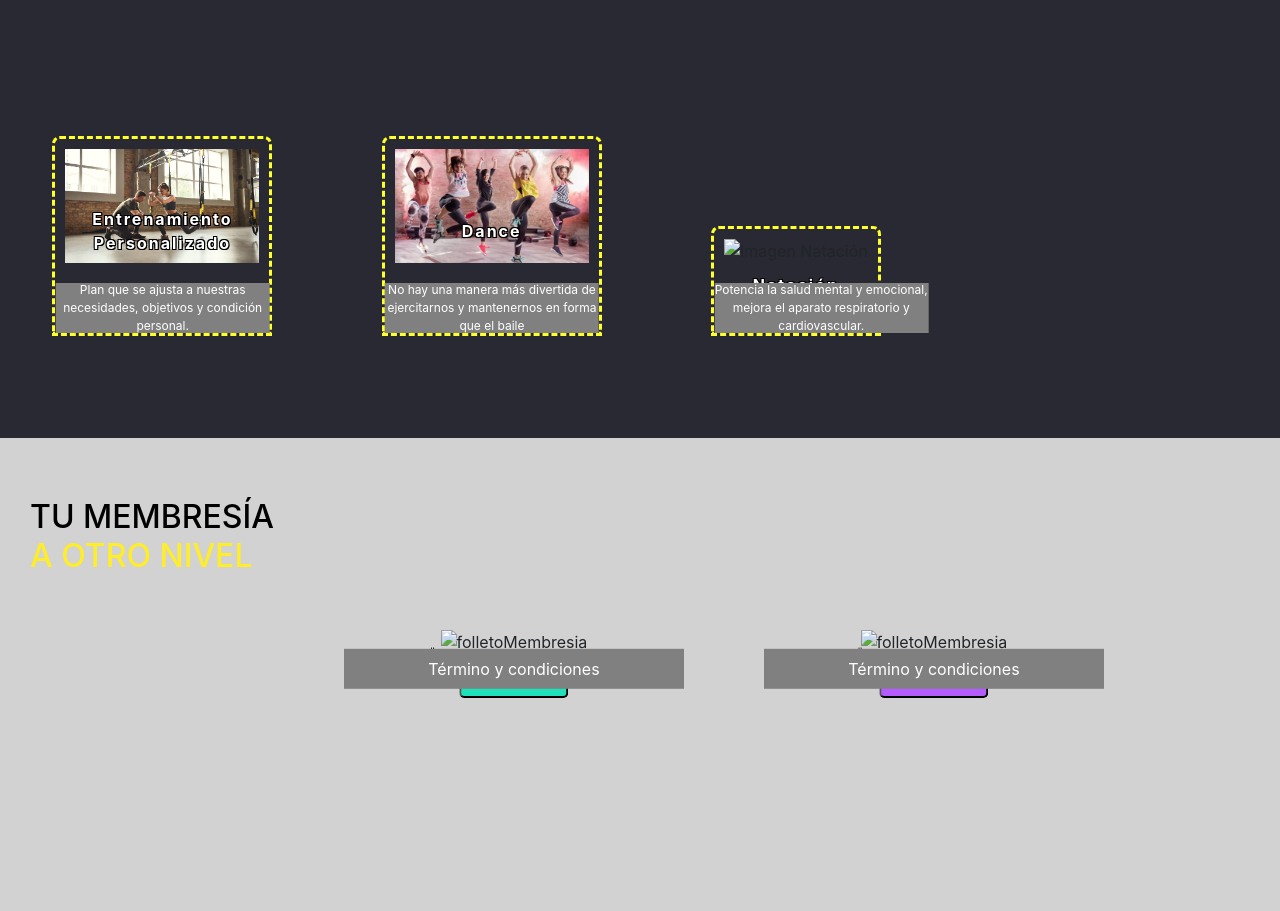
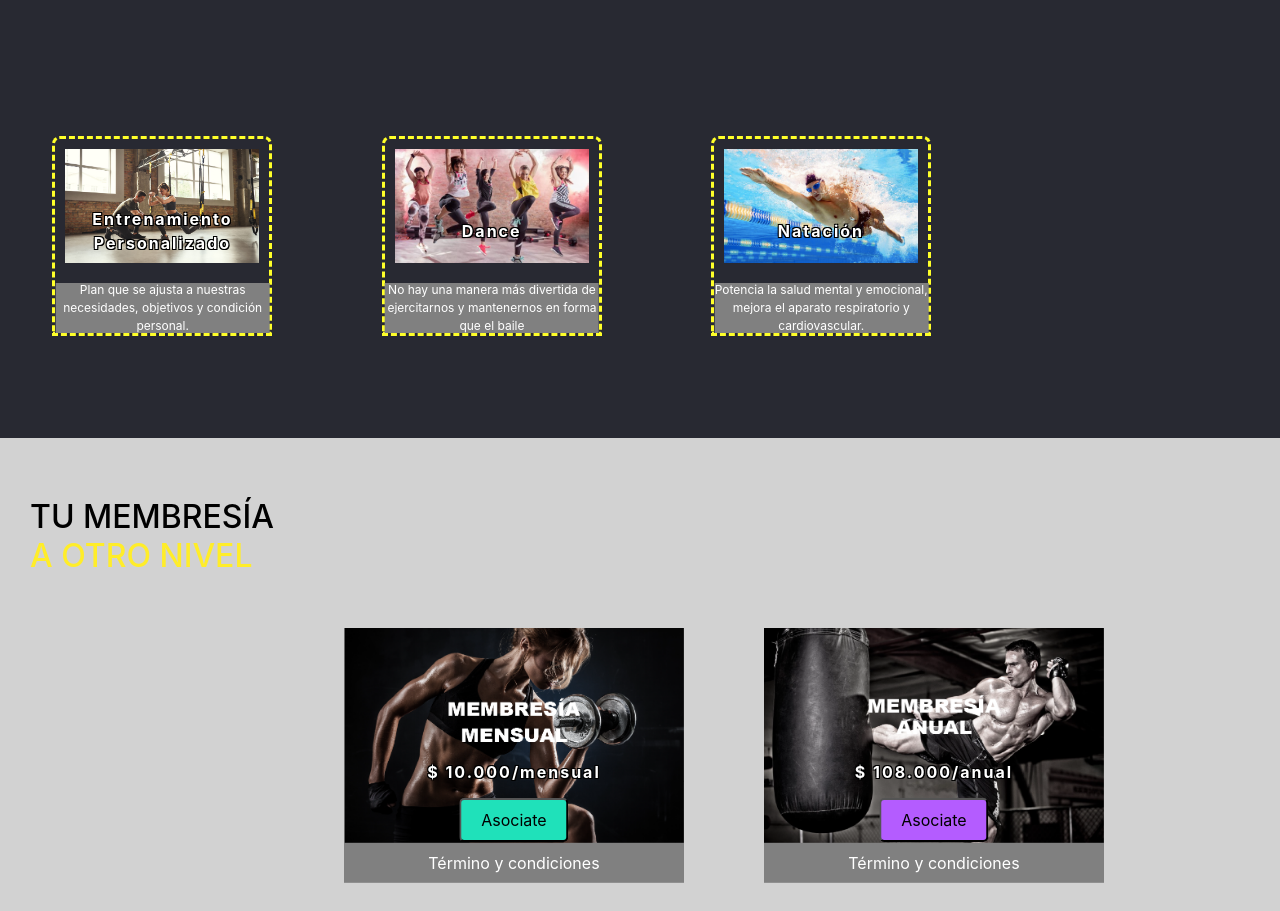
Before and after one commit to kare03/Argentinaprograma6, a plain HTML site: page index.html in a window 1280 px wide. Shown: the part 2140-3051 px from the top of the page. Drawn offline with nearby package versions, Linux system fonts and the light colour scheme.

Commit message:
se eliminaron las tildes de algunas imagenes

```diff
--- a/index.html
+++ b/index.html
@@ -152,7 +152,7 @@
                             <div class="descripcion-actividades">No hay una manera más divertida de ejercitarnos y mantenernos en forma que el baile </div>
                         </div>
                         <div class="contenedor-actividades" id="contentcuatro">
-                            <img src="images/Natación.jpg" alt="Imagen Natación" width= 220px height= 200px id="activCuatro">
+                            <img src="images/Natacion.jpg" alt="Imagen Natación" width= 220px height= 200px id="activCuatro">
                             <div class="actividades"><strong>Natación</strong></div>
                             <div class="descripcion-actividades">Potencia la salud mental y emocional, mejora el aparato respiratorio y cardiovascular. </div>
                         </div>
@@ -164,14 +164,14 @@
                 <div><h2 class="titulo-membresia" id="membresia">Tu Membresía <br><span>a otro nivel</span></h2></div>
                 <div class="clasesMembresia">
                     <div class="contenedor-membresia">
-                        <img src="images/MembresíaMensual.png" alt="folletoMembresia" width="340" height="220px">
+                        <img src="images/MembresiaMensual.png" alt="folletoMembresia" width="340" height="220px">
                         <div class="membresia"><strong>$ 10.000/mensual</strong></div>
                         <div class="compra"><button class="boton-compra" onclick="miFuncomp()">Asociate</button></div>
                         <div class="BasesyCondiciones"><button class="btn-BasesyCondiciones" onclick="miFunc()">Término y condiciones</button></div>
                         <script type="text/javascript"></script>
                     </div>
                     <div class="contenedor-membresia">
-                        <img src="images/MembresíaAnual.png" alt="folletoMembresia" width="340" height="220">
+                        <img src="images/MembresiaAnual.png" alt="folletoMembresia" width="340" height="220">
                         <div class="membresia"><strong>$ 108.000/anual</strong></div>
                         <div class="compra"><button class="boton-compra" id="btn-compra" onclick="miFuncompanual()">Asociate</button></div>
                         <div class="BasesyCondiciones"><button class="btn-BasesyCondiciones" onclick="miFuncan()">Término y condiciones</button></div>
```
Also changed, not shown: images/MembresiaAnual.png (renamed from images/Membresi╠üaAnual.png), images/MembresiaMensual.png (renamed from images/Membresi╠üaMensual.png), images/Natacion.jpg (renamed from images/Natacio╠ün.jpg).
